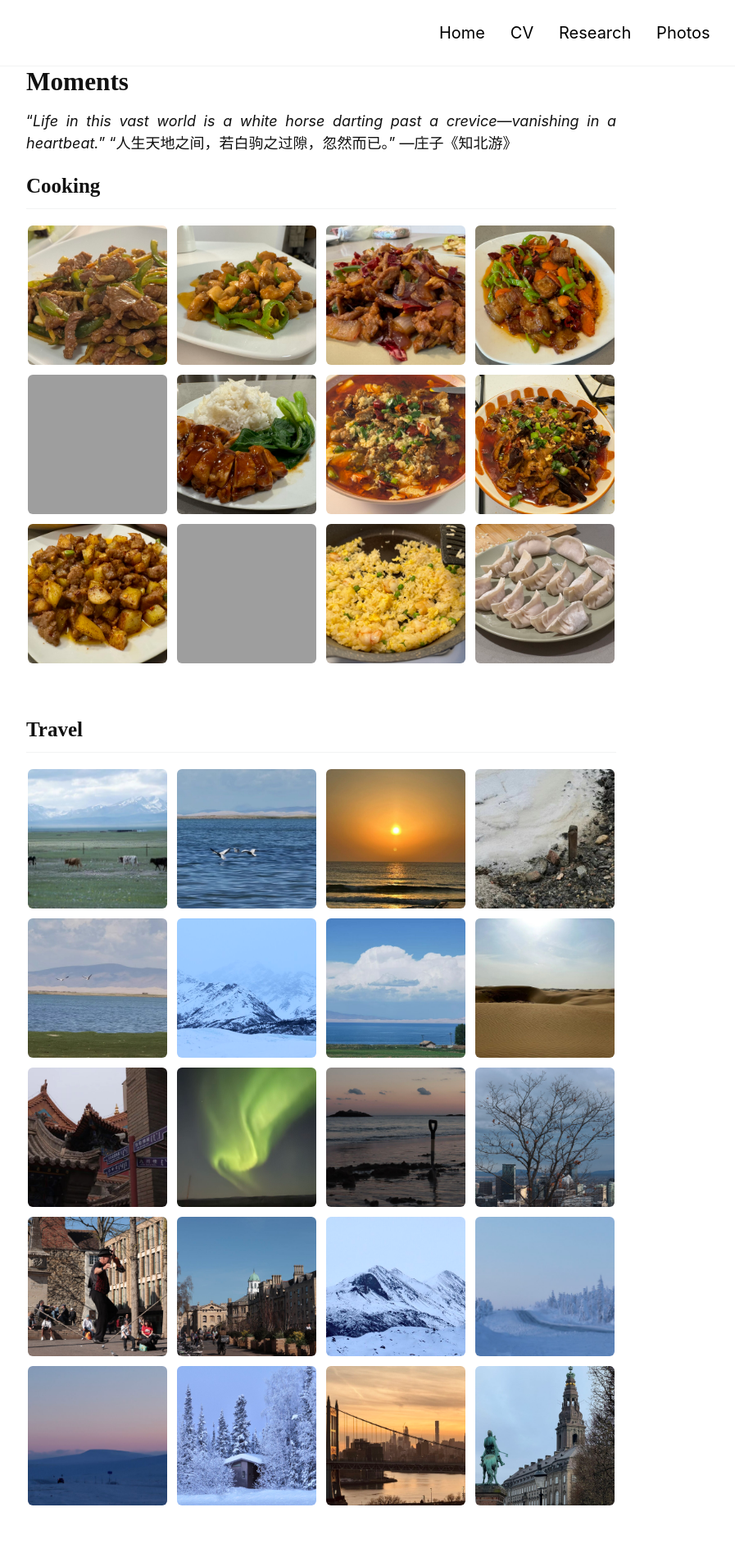
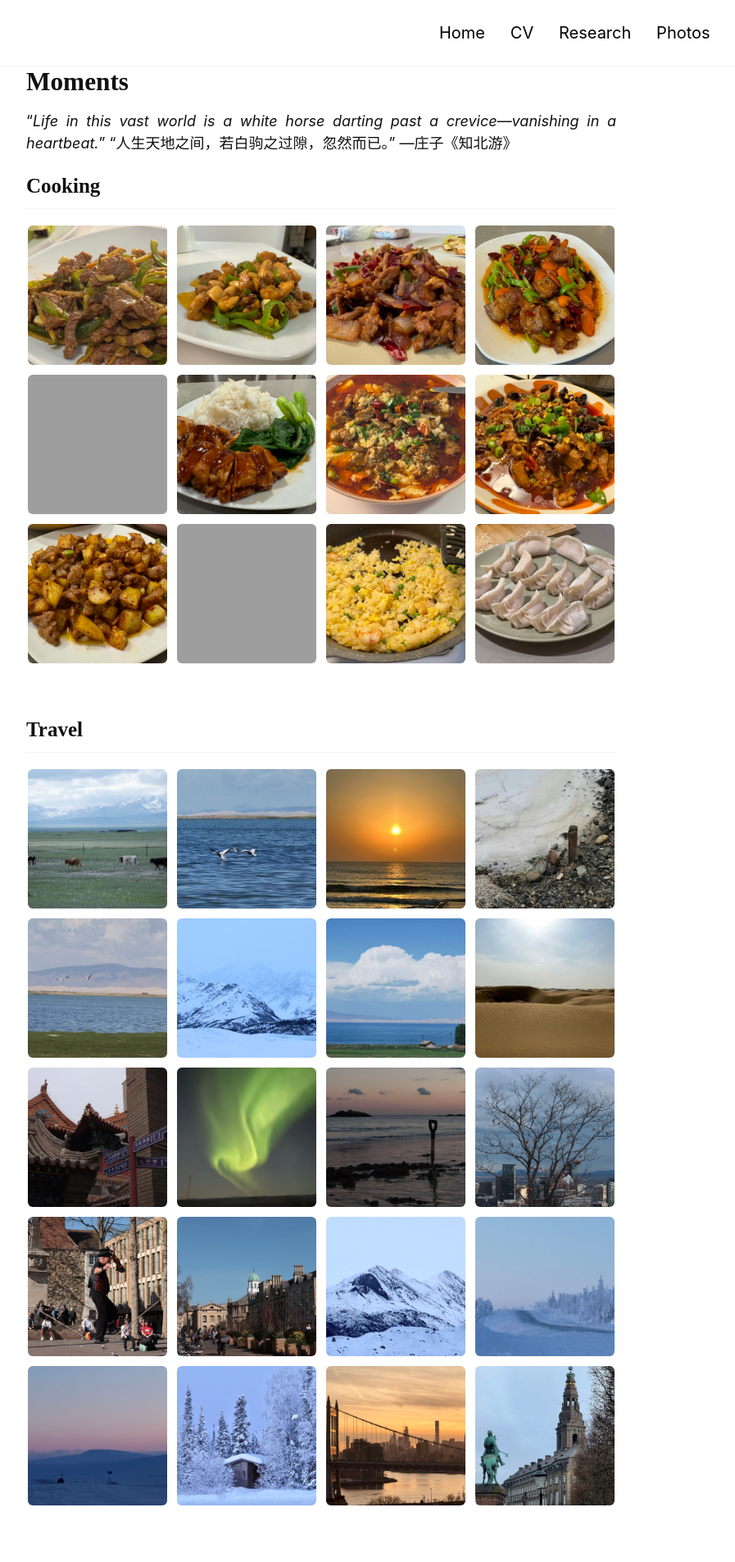
Before and after one commit to zihaowu-astro/zihaowu-astro.github.io, a Jekyll site: the page built from gallery.md, in a window 1280 px wide. Shown: the top 1905 px of the page at 82% size, without its empty margins (248-1145 px from the left). Built offline with Jekyll 4.4.1, drawn with Linux system fonts in a browser that asks for light colours; cached includes are drawn as plain includes; grey boxes are pictures that could not be loaded.

Commit message:
add photos

```diff
--- a/gallery.md
+++ b/gallery.md
@@ -43,8 +43,8 @@ gallery:
           title: "IMG_1414"
           alt: ""
           caption: ""
-        - src: "./assets/gallery/cooking/IMG_5277.jpg"
-          title: "IMG_5277"
+        - src: "./assets/gallery/cooking/IMG_5278.jpg"
+          title: "IMG_5278"
           alt: ""
           caption: ""
         - src: "./assets/gallery/cooking/IMG_8515.jpg"
```
Also changed, not shown: assets/gallery/cooking/IMG_5278.jpg (added), 3 other files.
